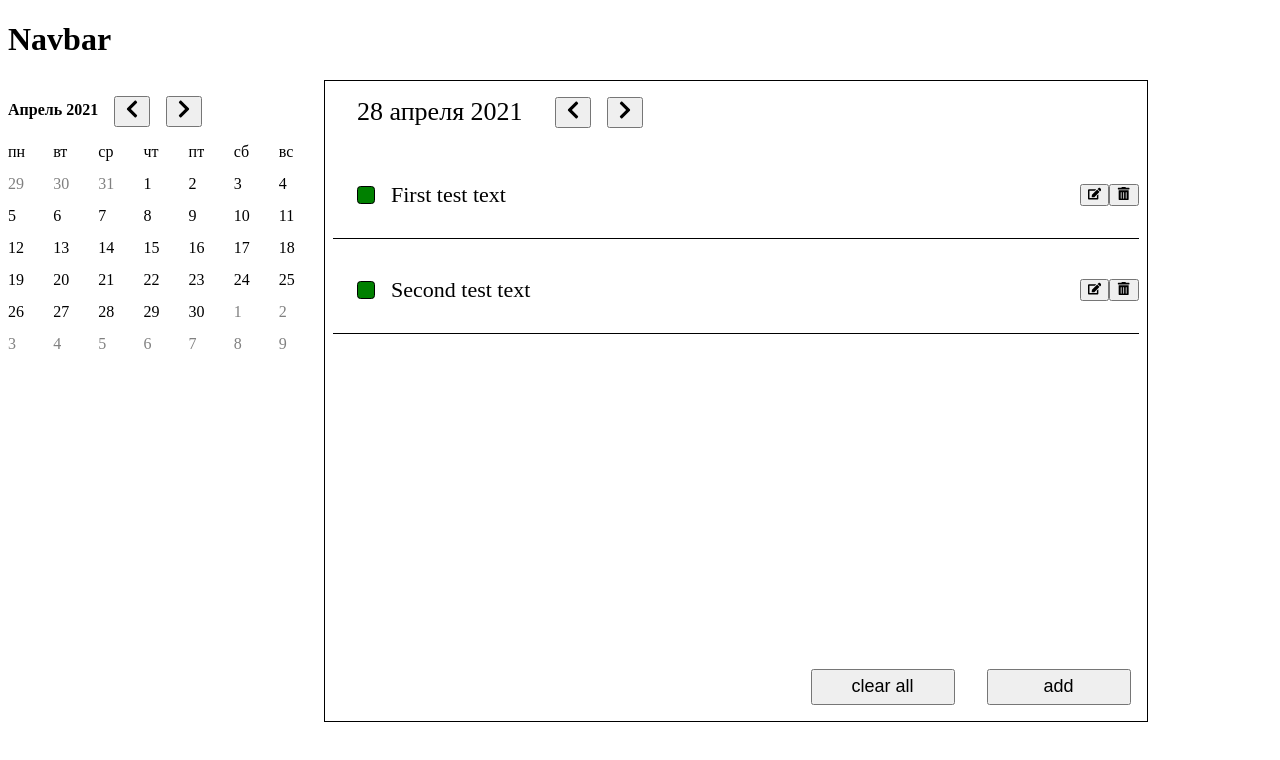
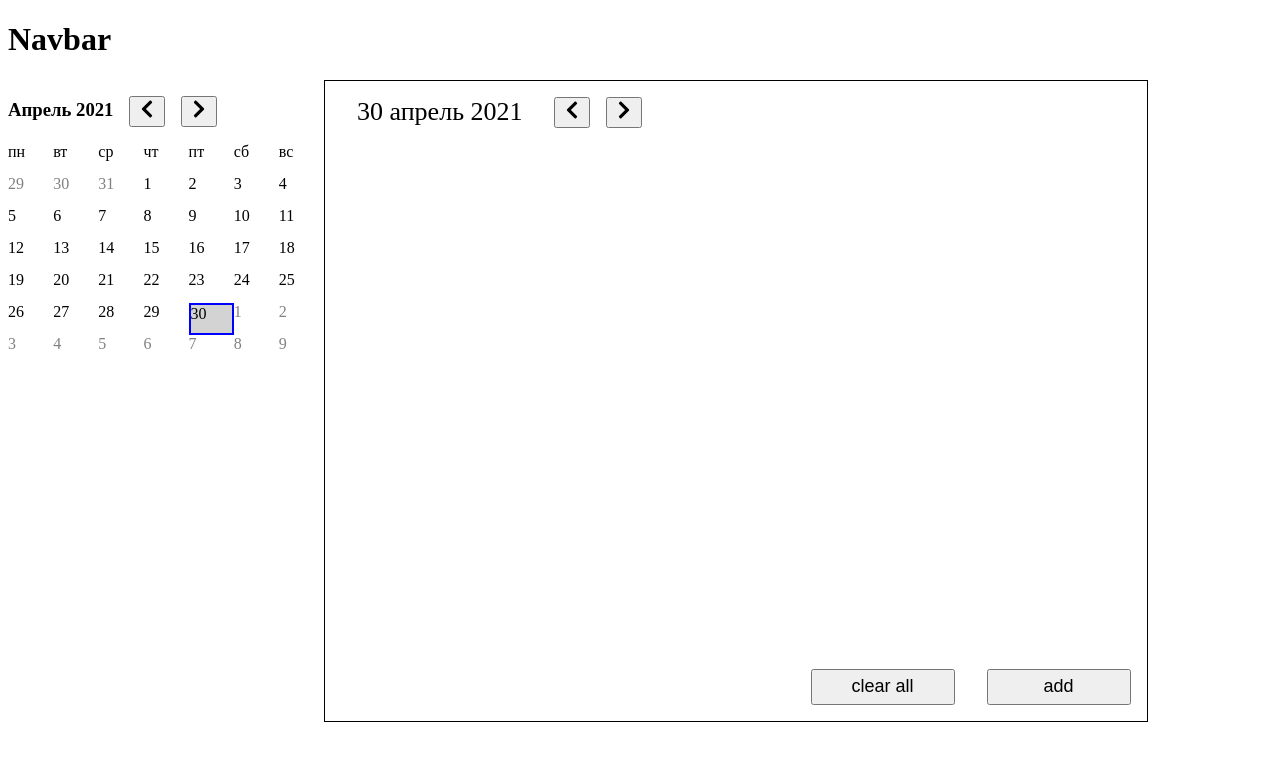
Before and after one commit to naimanov/Diary-planner, a React (Create React App) app: page / in a window 1280 px wide. Shown: the top 760 px of the page. Built offline with nearby package versions, Linux system fonts and the light colour scheme.

Commit message:
add select date functionality

```diff
--- a/src/components/Sidebar/Calendar.js
+++ b/src/components/Sidebar/Calendar.js
@@ -1,30 +1,56 @@
-import React, { useState, useEffect } from 'react';
+import React, { useState, useEffect, useContext } from 'react';
 import { FaChevronLeft } from 'react-icons/fa';
 import { FaChevronRight } from 'react-icons/fa';
 import { getMonthName } from '../../helpers/getMonthName';
+import { GlobalContext } from '../../context/globalContext';
 
 function Calendar() {
+  const { selectedDate, setSelectedDate } = useContext(GlobalContext);
+
+  const [calendarDate, setCalendarDate] = useState(new Date());
   const [calendarDays, setCalendarDays] = useState({});
-  const [calendarTitle, setCalendarTitle] = useState('');
   const [isLoading, setIsLoading] = useState(true);
+
+  const month = calendarDate.getMonth();
+  const year = calendarDate.getFullYear();
+  const monthName = getMonthName(month);
+
+  const currentDate = new Date();
+  const currentDay = currentDate.getDate();
+  const currentMonth = currentDate.getMonth();
+
+  const prevMonth = () => {
+    const date = calendarDate;
+    date.setMonth(date.getMonth() - 1);
+    setCalendarDate(new Date(date));
+  };
+
+  const nextMonth = () => {
+    const date = calendarDate.setMonth(calendarDate.getMonth() + 1);
+    setCalendarDate(new Date(date));
+  };
 
   const getCalendar = (year, month) => {
     const date = new Date(year, month);
 
     const prevMonth = [];
     for (let i = date.getDay() - 1; i > 0; i--) {
-      const date = new Date(year, month);
-      date.setDate(date.getDate() - i);
-      prevMonth.push(date.getDate());
+      const prevDate = new Date(year, month);
+      prevDate.setDate(prevDate.getDate() - i);
+      prevMonth.push(prevDate);
     }
+
     const currentMonth = [];
     while (String(date.getMonth()) === String(month)) {
-      currentMonth.push(date.getDate());
+      const currentDate = new Date(date);
+      currentMonth.push(currentDate);
       date.setDate(date.getDate() + 1);
     }
+
     const nextMonth = [];
     while (prevMonth.length + currentMonth.length + nextMonth.length < 42) {
-      nextMonth.push(date.getDate());
+      const nextDate = new Date(date);
+      nextMonth.push(nextDate);
       date.setDate(date.getDate() + 1);
     }
     const dayNames = ['пн', 'вт', 'ср', 'чт', 'пт', 'сб', 'вс'];
@@ -37,20 +63,17 @@ function Calendar() {
     return calendar;
   };
 
-  const getNowMonth = () => {
-    const date = new Date();
-    const month = date.getMonth();
-    const year = date.getFullYear();
-    const monthName = getMonthName(month);
-    const title = monthName + ' ' + year;
-    return title;
+  const handleCalendarDate = (e) => {
+    const date = new Date(e.target.dataset.date);
+    if (!window.getSelection().toString()) {
+      setSelectedDate(date);
+    }
   };
 
   useEffect(() => {
-    setCalendarTitle(getNowMonth());
-    setCalendarDays(getCalendar(2021, 3));
+    setCalendarDays(getCalendar(year, month));
     setIsLoading(false);
-  }, []);
+  }, [calendarDate]);
 
   if (isLoading) {
     return null;
@@ -59,12 +82,14 @@ function Calendar() {
   return (
     <>
       <div className='calendar-title-container'>
-        <h4>{calendarTitle}</h4>
+        <h3>
+          {monthName} {year}
+        </h3>
         <div>
-          <button className='date-button'>
+          <button className='date-button' onClick={() => prevMonth()}>
             <FaChevronLeft />
           </button>
-          <button className='date-button'>
+          <button className='date-button' onClick={() => nextMonth()}>
             <FaChevronRight />
           </button>
         </div>
@@ -72,32 +97,60 @@ function Calendar() {
       <div className='day-names-container'>
         {calendarDays.dayNames.map((dayName) => {
           return (
-            <div className='calendar-day calendar-day-names'>
-              <span>{dayName}</span>
-            </div>
+            <div className='calendar-day calendar-day-names'>{dayName}</div>
           );
         })}{' '}
       </div>
-
-      <div className='calendar'>
-        {calendarDays.prevMonth.map((day) => {
+      <div className='calendar' onClick={(e) => handleCalendarDate(e)}>
+        {calendarDays.prevMonth.map((date) => {
           return (
-            <div className='calendar-day'>
-              <span>{day}</span>
+            <div
+              data-date={date}
+              className={`${
+                date.getDate() === selectedDate.getDate() &&
+                date.getMonth() === selectedDate.getMonth()
+                  ? 'calendar-day calendar-day-selected'
+                  : 'calendar-day'
+              }`}
+            >
+              {date.getDate()}
             </div>
           );
         })}
-        {calendarDays.currentMonth.map((day) => {
+        {calendarDays.currentMonth.map((date) => {
           return (
-            <div className='calendar-day current-month-day'>
-              <span>{day}</span>
+            <div
+              data-date={date}
+              className={`
+              ${
+                date.getDate() === selectedDate.getDate() &&
+                date.getMonth() === selectedDate.getMonth()
+                  ? 'calendar-day calendar-day-selected'
+                  : 'calendar-day'
+              }
+              ${
+                date.getDate() === currentDay &&
+                date.getMonth() === currentMonth
+                  ? 'calendar-day calendar-day-names calendar-day-current'
+                  : 'calendar-day calendar-day-names'
+              }`}
+            >
+              {date.getDate()}
             </div>
           );
         })}
-        {calendarDays.nextMonth.map((day) => {
+        {calendarDays.nextMonth.map((date) => {
           return (
-            <div className='calendar-day'>
-              <span>{day}</span>
+            <div
+              data-date={date}
+              className={`${
+                date.getDate() === selectedDate.getDate() &&
+                date.getMonth() === selectedDate.getMonth()
+                  ? 'calendar-day calendar-day-selected'
+                  : 'calendar-day'
+              }`}
+            >
+              {date.getDate()}
             </div>
           );
         })}
--- a/src/components/Sidebar/Calendar.scss
+++ b/src/components/Sidebar/Calendar.scss
@@ -9,7 +9,7 @@
 }
 
 .calendar-day {
-  width: 2rem;
+  width: 100%;
   height: 2rem;
   color: gray;
 }
@@ -25,3 +25,13 @@
 .current-month-day {
   color: black;
 }
+
+.calendar-day-current {
+  background-color: lightgray;
+}
+
+.calendar-day-selected {
+  box-sizing: border-box;
+
+  border: 2px solid blue;
+}
--- a/src/components/Tasks/Tasks.js
+++ b/src/components/Tasks/Tasks.js
@@ -1,9 +1,19 @@
-import React, { useContext } from 'react';
+import React, { useContext, useEffect } from 'react';
 import SingleTask from './SingleTask';
 import { GlobalContext } from '../../context/globalContext';
 
 function Tasks() {
-  const { tasks } = useContext(GlobalContext);
+  const { tasks, setTasks, selectedDate, getTasks } = useContext(GlobalContext);
+
+  useEffect(() => {
+    const date = getTasks(selectedDate);
+    setTasks(date);
+  }, [selectedDate]);
+
+  if (!tasks) {
+    return null;
+  }
+
   return (
     <div>
       {tasks.map((task) => {
--- a/src/components/TasksDate/DateButtons.js
+++ b/src/components/TasksDate/DateButtons.js
@@ -1,14 +1,16 @@
-import React from 'react';
+import React, { useContext } from 'react';
 import { FaChevronLeft } from 'react-icons/fa';
 import { FaChevronRight } from 'react-icons/fa';
+import { GlobalContext } from '../../context/globalContext';
 
 function DateButtons() {
+  const { prevDate, nextDate } = useContext(GlobalContext);
   return (
     <div>
-      <button className='date-button'>
+      <button className='date-button' onClick={() => prevDate()}>
         <FaChevronLeft />
       </button>
-      <button className='date-button'>
+      <button className='date-button' onClick={() => nextDate()}>
         <FaChevronRight />
       </button>
     </div>
--- a/src/components/TasksDate/TasksDate.js
+++ b/src/components/TasksDate/TasksDate.js
@@ -1,11 +1,25 @@
-import React from 'react';
+import React, { useContext } from 'react';
+import { getCurrentDate } from '../../helpers/getCurrentDate';
 import DateButtons from '../TasksDate/DateButtons';
+import { getMonthName } from '../../helpers/getMonthName';
+import { GlobalContext } from '../../context/globalContext';
 
 function TasksDate() {
+  const { selectedDate } = useContext(GlobalContext);
+  // // const currentDate = getCurrentDate();
+  // // const { currentDay, currentYear } = currentDate;
+  // // const currentMonth = getMonthName(currentDate.currentMonth).toLowerCase();
+
+  const day = selectedDate.getDate();
+  const month = getMonthName(selectedDate.getMonth()).toLowerCase();
+  const year = selectedDate.getFullYear();
+
   return (
     <section className='date'>
       <div className='date-container'>
-        <h1 className='tasks-date'>28 апреля 2021 </h1>
+        <h1 className='tasks-date'>
+          {day} {month} {year}
+        </h1>
       </div>
       <DateButtons />
     </section>
--- a/src/context/globalContext.js
+++ b/src/context/globalContext.js
@@ -1,15 +1,35 @@
-import React, { useState } from 'react';
+import React, { useState, useEffect } from 'react';
+import { getCurrentDate } from '../helpers/getCurrentDate';
+import { mockData } from './mockData';
+import { dateToString } from '../helpers/dateToString';
 
 const GlobalContext = React.createContext();
 
 const GlobalProvider = ({ children }) => {
-  const [tasks, setTasks] = useState([
-    { id: 1, done: true, text: 'First test text' },
-    { id: 2, done: true, text: 'Second test text' },
-  ]);
+  const [tasks, setTasks] = useState(null);
+
   const [isCreateTaskOpen, setIsCreateTaskOpen] = useState(false);
   const [isEdit, setIsEdit] = useState(false);
   const [editingTask, setEditingTask] = useState({});
+  const [selectedDate, setSelectedDate] = useState(new Date());
+
+  const getTasks = (date) => {
+    const data = Object.keys(mockData).find(
+      (item) => item === dateToString(date)
+    );
+
+    return mockData[data];
+  };
+
+  const prevDate = () => {
+    const date = selectedDate.setDate(selectedDate.getDate() - 1);
+    setSelectedDate(new Date(date));
+  };
+
+  const nextDate = () => {
+    const date = selectedDate.setDate(selectedDate.getDate() + 1);
+    setSelectedDate(new Date(date));
+  };
 
   const createTaskOpen = () => {
     setIsCreateTaskOpen(true);
@@ -88,6 +108,11 @@ const GlobalProvider = ({ children }) => {
         saveTask,
         isEdit,
         editingTask,
+        setSelectedDate,
+        selectedDate,
+        prevDate,
+        nextDate,
+        getTasks,
       }}
     >
       {children}
--- /dev/null
+++ b/src/context/mockData.js
@@ -0,0 +1,10 @@
+export const mockData = {
+  '2021-5-2': [
+    { id: 3, done: true, text: 'Third test text' },
+    { id: 4, done: true, text: 'Fourth test text' },
+  ],
+  '2021-5-3': [
+    { id: 1, done: true, text: 'First test text' },
+    { id: 2, done: true, text: 'Second test text' },
+  ],
+};
--- /dev/null
+++ b/src/helpers/dateToString.js
@@ -0,0 +1,3 @@
+export const dateToString = (date) => {
+  return `${date.getFullYear()}-${date.getMonth() + 1}-${date.getDate()}`;
+};
--- /dev/null
+++ b/src/helpers/getCurrentDate.js
@@ -0,0 +1,9 @@
+export const getCurrentDate = () => {
+  const date = new Date();
+  const currentDate = {
+    currentDay: date.getDate(),
+    currentMonth: date.getMonth(),
+    currentYear: date.getFullYear(),
+  };
+  return currentDate;
+};
--- a/src/helpers/getMonthName.js
+++ b/src/helpers/getMonthName.js
@@ -13,5 +13,6 @@ export const getMonthName = (monthNumber) => {
     10: 'Ноябрь',
     11: 'Декабрь',
   };
+
   return months[monthNumber];
 };
```
Also changed, not shown: src/services/calendar.js (deleted, +0 -24 lines).
